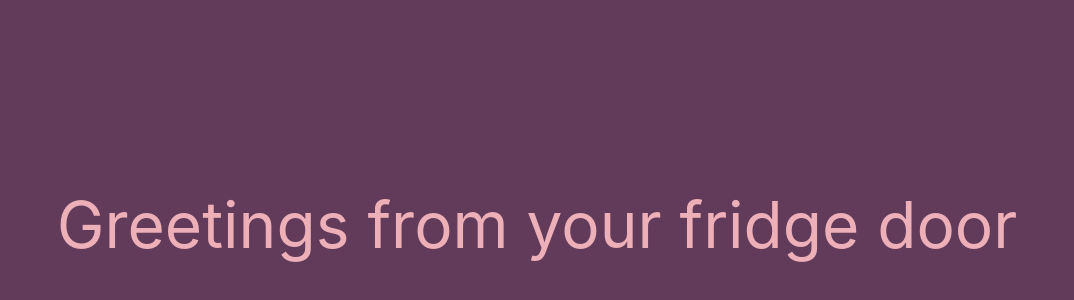
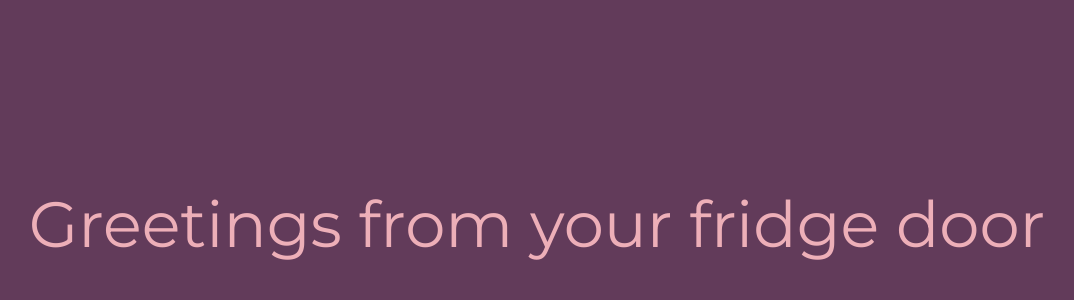
Before and after one commit to hoop33/fridge-door-web, a React (Create React App) app: page / in a window 1280 px wide. Shown: the part 176-476 px from the top of the page, without its empty margins (103-1177 px from the left). Built offline with nearby package versions, Linux system fonts and the light colour scheme; no server answers.

Commit message:
feat: add google fonts

```diff
--- a/src/App.css
+++ b/src/App.css
@@ -1,3 +1,10 @@
+@import url('https://fonts.googleapis.com/css2?family=Montserrat');
+@import url('https://fonts.googleapis.com/css2?family=Caveat');
+@import url('https://fonts.googleapis.com/css2?family=Secular+One');
+@import url('https://fonts.googleapis.com/css2?family=Permanent+Marker');
+@import url('https://fonts.googleapis.com/css2?family=Lexend');
+@import url('https://fonts.googleapis.com/css2?family=Patrick+Hand');
+
 .App {
   text-align: center;
 }
@@ -16,29 +23,35 @@
 .App-0 {
   background-color: #623b5a;
   color: #edafb8;
+  font-family: Montserrat, sans-serif;
 }
 
 .App-1 {
   background-color: #e8ebf7;
   color: #00487c;
+  font-family: Caveat, sans-serif;
 }
 
 .App-2 {
   background-color: #93b48b;
   color: #111;
+  font-family: 'Secular One', sans-serif;
 }
 
 .App-3 {
   background-color: #423e28;
   color: #f1e9db;
+  font-family: 'Permanent Marker', sans-serif;
 }
 
 .App-4 {
   background-color: #555b6e;
   color: #f0ec57;
+  font-family: 'Lexend', sans-serif;
 }
 
 .App-5 {
   background-color: #66ced6;
   color: #283f3b;
+  font-family: 'Patrick Hand', sans-serif;
 }
```
